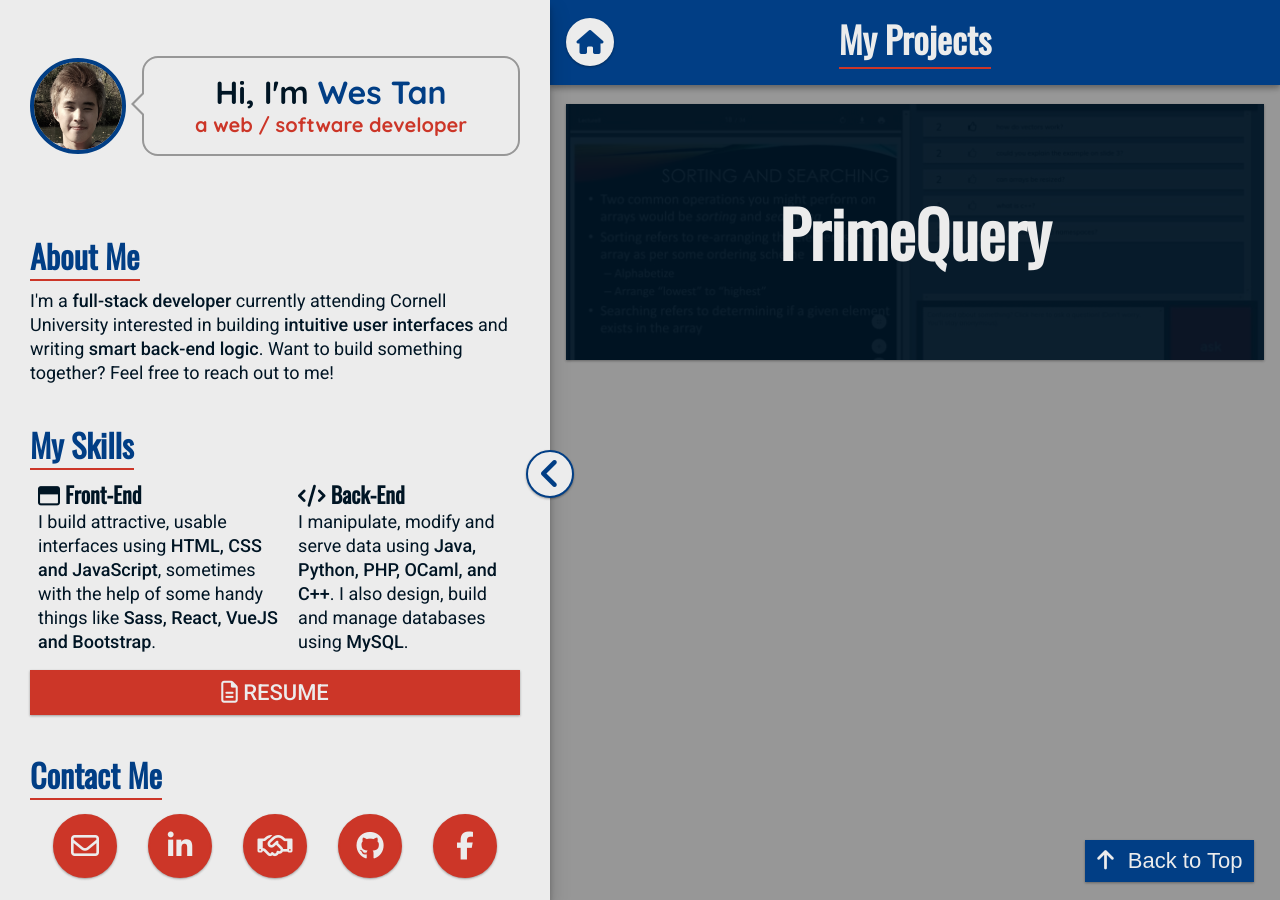
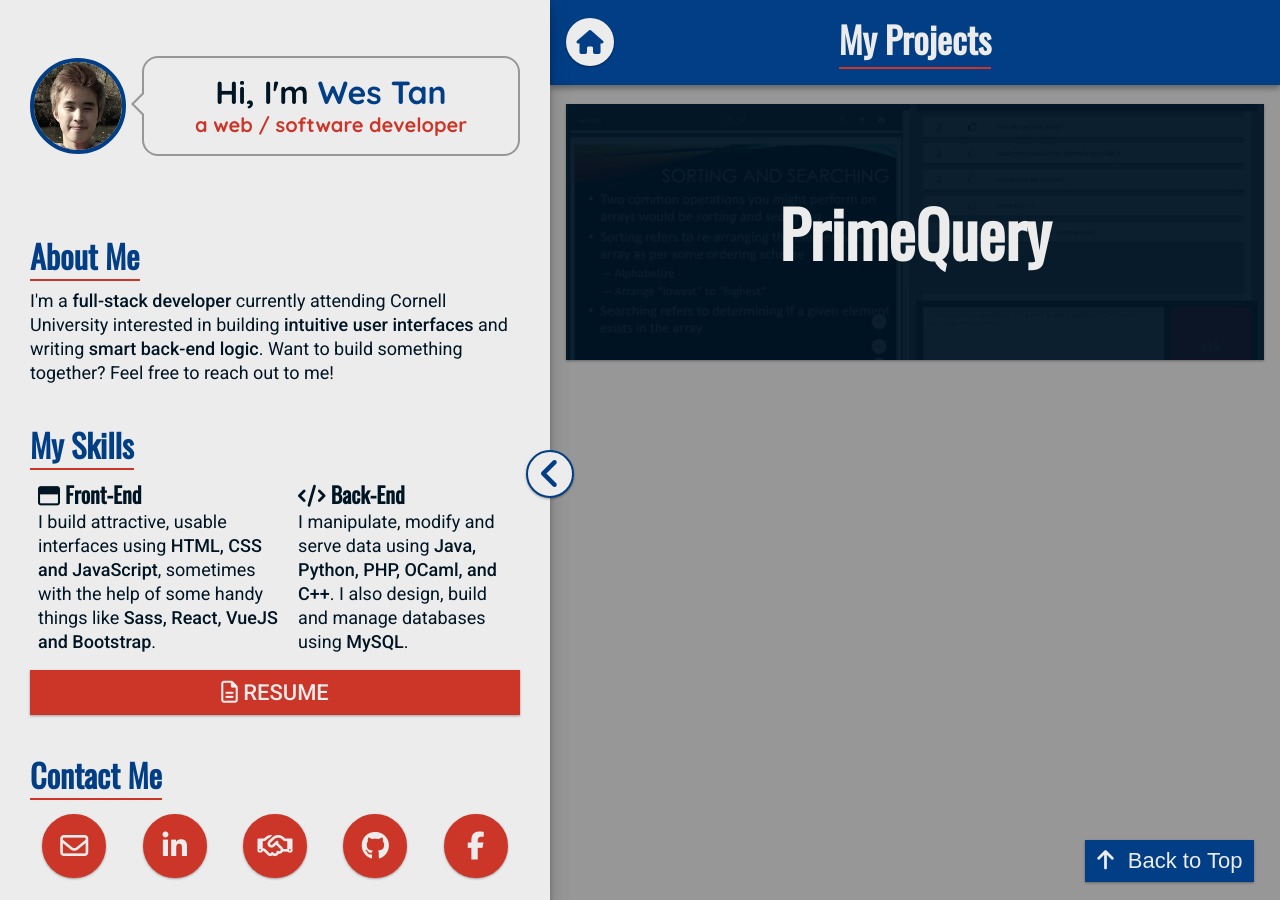
Before and after one commit to WesleyT4N/wesleyt4n.github.io, a Jekyll site: the page built from index.md, in a window 1280 px wide. Built offline with Jekyll 4.4.1, drawn with Linux system fonts in a browser that asks for light colours; nearby versions of some CDN libraries.

Commit message:
margins to contact buttons

```diff
--- a/assets/css/style.scss
+++ b/assets/css/style.scss
@@ -460,6 +460,7 @@ hr {
   width: 48px;
   height: 48px;
   border-radius: 50%;
+  margin: 0px 16px;
   @include font-size(24px);
   @include for-tablet-portrait-up {
     width: 64px;
```
